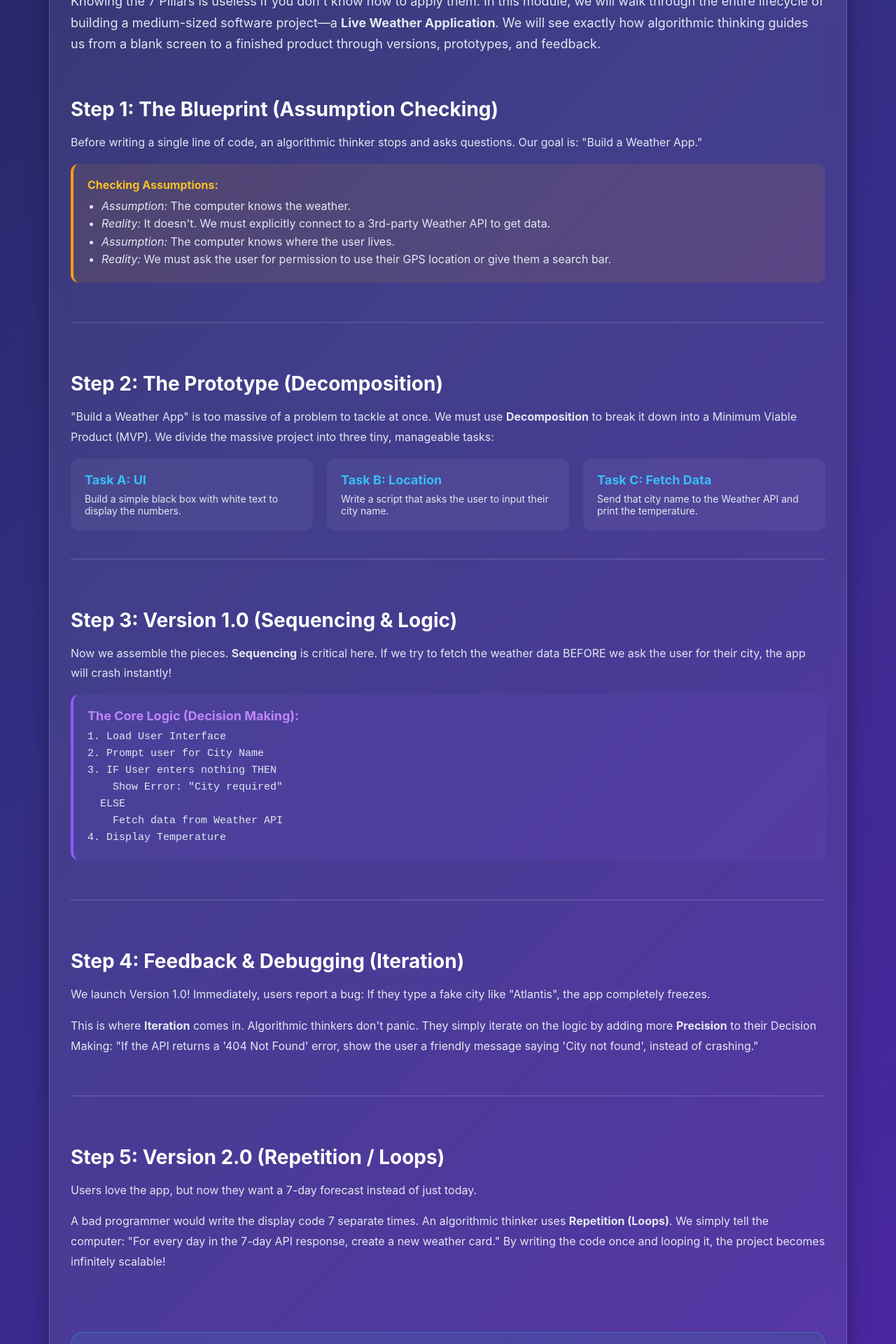
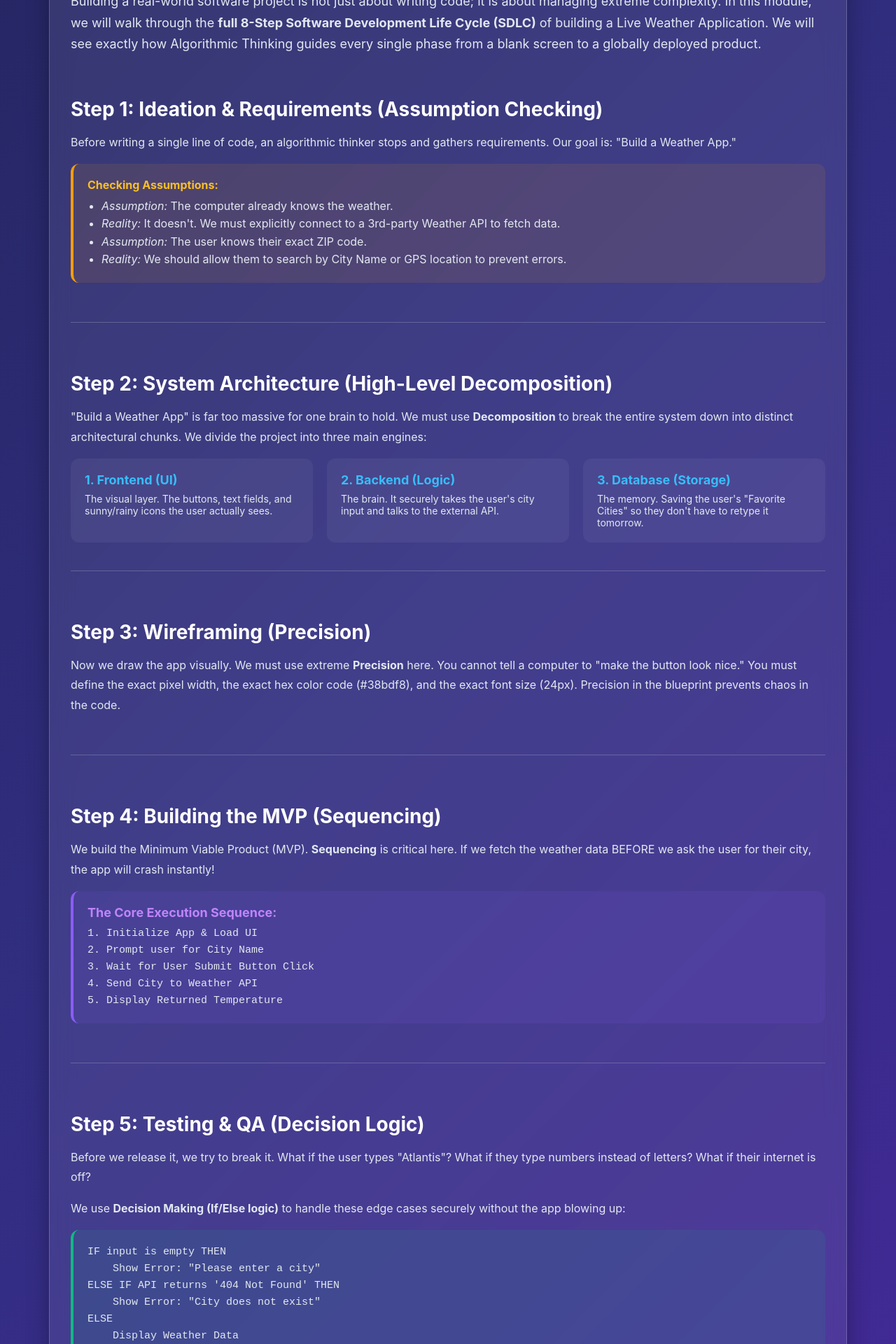
Before and after one commit to SPP-2005/AlgoThink1, a Next.js app: page /course/module-3 in a window 1280 px wide. Shown: the part 240-2160 px from the top of the page at 70% size. Built offline with nearby package versions, Linux system fonts and the light colour scheme.

Commit message:
docs: deeply expand module 3 into a professional 8-step project lifecycle

```diff
--- a/app/course/module-3/page.js
+++ b/app/course/module-3/page.js
@@ -11,94 +11,129 @@ export default function Module3() {
             <div className="panel">
                 <h1 style={{ fontSize: '36px', color: '#7dd3fc', marginBottom: '20px', fontWeight: '900' }}>Algorithmic Thinking in Project Building</h1>
                 <p style={{ color: 'var(--text-muted)', fontSize: '18px', lineHeight: '1.7', marginBottom: '40px' }}>
-                    Knowing the 7 Pillars is useless if you don't know how to apply them. In this module, we will walk through the entire lifecycle of building a medium-sized software project—a <strong>Live Weather Application</strong>. We will see exactly how algorithmic thinking guides us from a blank screen to a finished product through versions, prototypes, and feedback.
+                    Building a real-world software project is not just about writing code; it is about managing extreme complexity. In this module, we will walk through the <strong>full 8-Step Software Development Life Cycle (SDLC)</strong> of building a Live Weather Application. We will see exactly how Algorithmic Thinking guides every single phase from a blank screen to a globally deployed product.
                 </p>
 
                 {/* Step 1 */}
                 <div style={{ marginBottom: '50px', paddingBottom: '40px', borderBottom: '1px solid var(--border)' }}>
-                    <h2 style={{ fontSize: '28px', color: '#ffffff', marginBottom: '16px' }}>Step 1: The Blueprint (Assumption Checking)</h2>
+                    <h2 style={{ fontSize: '28px', color: '#ffffff', marginBottom: '16px' }}>Step 1: Ideation & Requirements (Assumption Checking)</h2>
                     <p style={{ color: 'var(--text-muted)', lineHeight: '1.8', marginBottom: '16px', fontSize: '16px' }}>
-                        Before writing a single line of code, an algorithmic thinker stops and asks questions. Our goal is: "Build a Weather App."
+                        Before writing a single line of code, an algorithmic thinker stops and gathers requirements. Our goal is: "Build a Weather App."
                     </p>
                     <div style={{ background: 'rgba(245, 158, 11, 0.1)', padding: '20px', borderRadius: '12px', borderLeft: '4px solid #f59e0b', marginBottom: '16px' }}>
                         <strong style={{ color: '#fbbf24', display: 'block', marginBottom: '8px' }}>Checking Assumptions:</strong>
                         <ul style={{ color: '#e2e8f0', paddingLeft: '20px', lineHeight: '1.6' }}>
-                            <li><em>Assumption:</em> The computer knows the weather.</li>
-                            <li><em>Reality:</em> It doesn't. We must explicitly connect to a 3rd-party Weather API to get data.</li>
-                            <li><em>Assumption:</em> The computer knows where the user lives.</li>
-                            <li><em>Reality:</em> We must ask the user for permission to use their GPS location or give them a search bar.</li>
+                            <li><em>Assumption:</em> The computer already knows the weather.</li>
+                            <li><em>Reality:</em> It doesn't. We must explicitly connect to a 3rd-party Weather API to fetch data.</li>
+                            <li><em>Assumption:</em> The user knows their exact ZIP code.</li>
+                            <li><em>Reality:</em> We should allow them to search by City Name or GPS location to prevent errors.</li>
                         </ul>
                     </div>
                 </div>
 
                 {/* Step 2 */}
                 <div style={{ marginBottom: '50px', paddingBottom: '40px', borderBottom: '1px solid var(--border)' }}>
-                    <h2 style={{ fontSize: '28px', color: '#ffffff', marginBottom: '16px' }}>Step 2: The Prototype (Decomposition)</h2>
+                    <h2 style={{ fontSize: '28px', color: '#ffffff', marginBottom: '16px' }}>Step 2: System Architecture (High-Level Decomposition)</h2>
                     <p style={{ color: 'var(--text-muted)', lineHeight: '1.8', marginBottom: '16px', fontSize: '16px' }}>
-                        "Build a Weather App" is too massive of a problem to tackle at once. We must use <strong>Decomposition</strong> to break it down into a Minimum Viable Product (MVP). We divide the massive project into three tiny, manageable tasks:
+                        "Build a Weather App" is far too massive for one brain to hold. We must use <strong>Decomposition</strong> to break the entire system down into distinct architectural chunks. We divide the project into three main engines:
                     </p>
                     <div style={{ display: 'grid', gridTemplateColumns: 'repeat(auto-fit, minmax(200px, 1fr))', gap: '20px' }}>
                         <div style={{ background: 'rgba(255,255,255,0.05)', padding: '20px', borderRadius: '12px' }}>
-                            <h4 style={{ color: '#38bdf8', marginBottom: '8px', fontSize: '18px' }}>Task A: UI</h4>
-                            <p style={{ color: 'var(--text-muted)', fontSize: '14px' }}>Build a simple black box with white text to display the numbers.</p>
+                            <h4 style={{ color: '#38bdf8', marginBottom: '8px', fontSize: '18px' }}>1. Frontend (UI)</h4>
+                            <p style={{ color: 'var(--text-muted)', fontSize: '14px' }}>The visual layer. The buttons, text fields, and sunny/rainy icons the user actually sees.</p>
                         </div>
                         <div style={{ background: 'rgba(255,255,255,0.05)', padding: '20px', borderRadius: '12px' }}>
-                            <h4 style={{ color: '#38bdf8', marginBottom: '8px', fontSize: '18px' }}>Task B: Location</h4>
-                            <p style={{ color: 'var(--text-muted)', fontSize: '14px' }}>Write a script that asks the user to input their city name.</p>
+                            <h4 style={{ color: '#38bdf8', marginBottom: '8px', fontSize: '18px' }}>2. Backend (Logic)</h4>
+                            <p style={{ color: 'var(--text-muted)', fontSize: '14px' }}>The brain. It securely takes the user's city input and talks to the external API.</p>
                         </div>
                         <div style={{ background: 'rgba(255,255,255,0.05)', padding: '20px', borderRadius: '12px' }}>
-                            <h4 style={{ color: '#38bdf8', marginBottom: '8px', fontSize: '18px' }}>Task C: Fetch Data</h4>
-                            <p style={{ color: 'var(--text-muted)', fontSize: '14px' }}>Send that city name to the Weather API and print the temperature.</p>
+                            <h4 style={{ color: '#38bdf8', marginBottom: '8px', fontSize: '18px' }}>3. Database (Storage)</h4>
+                            <p style={{ color: 'var(--text-muted)', fontSize: '14px' }}>The memory. Saving the user's "Favorite Cities" so they don't have to retype it tomorrow.</p>
                         </div>
                     </div>
                 </div>
 
                 {/* Step 3 */}
                 <div style={{ marginBottom: '50px', paddingBottom: '40px', borderBottom: '1px solid var(--border)' }}>
-                    <h2 style={{ fontSize: '28px', color: '#ffffff', marginBottom: '16px' }}>Step 3: Version 1.0 (Sequencing & Logic)</h2>
+                    <h2 style={{ fontSize: '28px', color: '#ffffff', marginBottom: '16px' }}>Step 3: Wireframing (Precision)</h2>
                     <p style={{ color: 'var(--text-muted)', lineHeight: '1.8', marginBottom: '16px', fontSize: '16px' }}>
-                        Now we assemble the pieces. <strong>Sequencing</strong> is critical here. If we try to fetch the weather data BEFORE we ask the user for their city, the app will crash instantly!
+                        Now we draw the app visually. We must use extreme <strong>Precision</strong> here. You cannot tell a computer to "make the button look nice." You must define the exact pixel width, the exact hex color code (#38bdf8), and the exact font size (24px). Precision in the blueprint prevents chaos in the code.
+                    </p>
+                </div>
+
+                {/* Step 4 */}
+                <div style={{ marginBottom: '50px', paddingBottom: '40px', borderBottom: '1px solid var(--border)' }}>
+                    <h2 style={{ fontSize: '28px', color: '#ffffff', marginBottom: '16px' }}>Step 4: Building the MVP (Sequencing)</h2>
+                    <p style={{ color: 'var(--text-muted)', lineHeight: '1.8', marginBottom: '16px', fontSize: '16px' }}>
+                        We build the Minimum Viable Product (MVP). <strong>Sequencing</strong> is critical here. If we fetch the weather data BEFORE we ask the user for their city, the app will crash instantly!
                     </p>
                     <div style={{ background: 'rgba(139, 92, 246, 0.1)', padding: '20px', borderRadius: '12px', borderLeft: '4px solid #8b5cf6', marginBottom: '16px' }}>
-                        <strong style={{ color: '#c084fc', display: 'block', marginBottom: '8px', fontSize: '18px' }}>The Core Logic (Decision Making):</strong>
+                        <strong style={{ color: '#c084fc', display: 'block', marginBottom: '8px', fontSize: '18px' }}>The Core Execution Sequence:</strong>
                         <code style={{ color: '#e2e8f0', display: 'block', whiteSpace: 'pre', fontFamily: 'monospace', fontSize: '15px', lineHeight: '1.6' }}>
-                            1. Load User Interface<br/>
+                            1. Initialize App & Load UI<br/>
                             2. Prompt user for City Name<br/>
-                            3. IF User enters nothing THEN<br/>
-                            &nbsp;&nbsp;&nbsp;&nbsp;Show Error: "City required"<br/>
-                            &nbsp;&nbsp;ELSE<br/>
-                            &nbsp;&nbsp;&nbsp;&nbsp;Fetch data from Weather API<br/>
-                            4. Display Temperature<br/>
+                            3. Wait for User Submit Button Click<br/>
+                            4. Send City to Weather API<br/>
+                            5. Display Returned Temperature<br/>
                         </code>
                     </div>
                 </div>
 
-                {/* Step 4 */}
+                {/* Step 5 */}
                 <div style={{ marginBottom: '50px', paddingBottom: '40px', borderBottom: '1px solid var(--border)' }}>
-                    <h2 style={{ fontSize: '28px', color: '#ffffff', marginBottom: '16px' }}>Step 4: Feedback & Debugging (Iteration)</h2>
+                    <h2 style={{ fontSize: '28px', color: '#ffffff', marginBottom: '16px' }}>Step 5: Testing & QA (Decision Logic)</h2>
                     <p style={{ color: 'var(--text-muted)', lineHeight: '1.8', marginBottom: '16px', fontSize: '16px' }}>
-                        We launch Version 1.0! Immediately, users report a bug: If they type a fake city like "Atlantis", the app completely freezes.
+                        Before we release it, we try to break it. What if the user types "Atlantis"? What if they type numbers instead of letters? What if their internet is off?
                     </p>
                     <p style={{ color: 'var(--text-muted)', lineHeight: '1.8', marginBottom: '16px', fontSize: '16px' }}>
-                        This is where <strong>Iteration</strong> comes in. Algorithmic thinkers don't panic. They simply iterate on the logic by adding more <strong>Precision</strong> to their Decision Making: "If the API returns a '404 Not Found' error, show the user a friendly message saying 'City not found', instead of crashing."
+                        We use <strong>Decision Making (If/Else logic)</strong> to handle these edge cases securely without the app blowing up:
+                    </p>
+                    <div style={{ background: 'rgba(16, 185, 129, 0.1)', padding: '20px', borderRadius: '12px', borderLeft: '4px solid #10b981', marginBottom: '16px' }}>
+                        <code style={{ color: '#e2e8f0', display: 'block', whiteSpace: 'pre', fontFamily: 'monospace', fontSize: '15px', lineHeight: '1.6' }}>
+                            IF input is empty THEN<br/>
+                            &nbsp;&nbsp;&nbsp;&nbsp;Show Error: "Please enter a city"<br/>
+                            ELSE IF API returns '404 Not Found' THEN<br/>
+                            &nbsp;&nbsp;&nbsp;&nbsp;Show Error: "City does not exist"<br/>
+                            ELSE<br/>
+                            &nbsp;&nbsp;&nbsp;&nbsp;Display Weather Data<br/>
+                        </code>
+                    </div>
+                </div>
+
+                {/* Step 6 */}
+                <div style={{ marginBottom: '50px', paddingBottom: '40px', borderBottom: '1px solid var(--border)' }}>
+                    <h2 style={{ fontSize: '28px', color: '#ffffff', marginBottom: '16px' }}>Step 6: User Feedback & Debugging (Iteration)</h2>
+                    <p style={{ color: 'var(--text-muted)', lineHeight: '1.8', marginBottom: '16px', fontSize: '16px' }}>
+                        We launch Version 1.0! Immediately, a user reports a bug: The temperature shows "298" on a cold day, because the API sends data in Kelvin instead of Fahrenheit!
+                    </p>
+                    <p style={{ color: 'var(--text-muted)', lineHeight: '1.8', marginBottom: '16px', fontSize: '16px' }}>
+                        This is where <strong>Iteration</strong> comes in. Algorithmic thinkers don't panic. They simply iterate on the logic by locating the specific sequence step that failed, adding a mathematical conversion formula (`(K - 273.15) * 9/5 + 32`), and pushing out an update.
                     </p>
                 </div>
 
-                {/* Step 5 */}
-                <div style={{ marginBottom: '50px' }}>
-                    <h2 style={{ fontSize: '28px', color: '#ffffff', marginBottom: '16px' }}>Step 5: Version 2.0 (Repetition / Loops)</h2>
+                {/* Step 7 */}
+                <div style={{ marginBottom: '50px', paddingBottom: '40px', borderBottom: '1px solid var(--border)' }}>
+                    <h2 style={{ fontSize: '28px', color: '#ffffff', marginBottom: '16px' }}>Step 7: Scaling to Version 2.0 (Repetition / Loops)</h2>
                     <p style={{ color: 'var(--text-muted)', lineHeight: '1.8', marginBottom: '16px', fontSize: '16px' }}>
-                        Users love the app, but now they want a 7-day forecast instead of just today.
+                        Users love the app, but now they want a full 7-day forecast instead of just today's weather.
                     </p>
                     <p style={{ color: 'var(--text-muted)', lineHeight: '1.8', marginBottom: '16px', fontSize: '16px' }}>
-                        A bad programmer would write the display code 7 separate times. An algorithmic thinker uses <strong>Repetition (Loops)</strong>. We simply tell the computer: "For every day in the 7-day API response, create a new weather card." By writing the code once and looping it, the project becomes infinitely scalable!
+                        A bad programmer would write the display code 7 separate times. An algorithmic thinker uses <strong>Repetition (Loops)</strong>. We simply tell the computer: "For every day in the 7-day API response, generate a new weather card automatically." By writing the code once and looping it, the project becomes infinitely scalable!
+                    </p>
+                </div>
+
+                {/* Step 8 */}
+                <div style={{ marginBottom: '50px' }}>
+                    <h2 style={{ fontSize: '28px', color: '#ffffff', marginBottom: '16px' }}>Step 8: Deployment & Maintenance (Continuous Iteration)</h2>
+                    <p style={{ color: 'var(--text-muted)', lineHeight: '1.8', marginBottom: '16px', fontSize: '16px' }}>
+                        The app is finally deployed to millions of users globally. Over time, servers might crash under heavy load, or the weather API might update its formatting. Algorithmic thinking never stops; it is a continuous, never-ending loop of monitoring, finding bugs, decomposing the bug, fixing the logic, and deploying a new version.
                     </p>
                 </div>
 
                 <div style={{ background: 'linear-gradient(135deg, rgba(56, 189, 248, 0.1), rgba(16, 185, 129, 0.1))', padding: '30px', borderRadius: '16px', textAlign: 'center', border: '1px solid rgba(56, 189, 248, 0.3)' }}>
                     <h2 style={{ fontSize: '28px', color: '#ffffff', marginBottom: '16px' }}>Graduation Time!</h2>
                     <p style={{ color: 'var(--text-muted)', fontSize: '16px', lineHeight: '1.7', marginBottom: '24px', maxWidth: '700px', margin: '0 auto 24px auto' }}>
-                        You have completed all theoretical modules. You now understand how a machine thinks, how logic governs reality, and how to structure a massive software project from scratch. It is time to prove it.
+                        You have completed all theoretical modules. You now understand how a machine thinks, how logic governs reality, and how to structure a massive software project from scratch using the Software Development Life Cycle. It is time to prove it.
                     </p>
                     <Link href="/lab" className="btn btn-primary" style={{ width: 'auto', background: '#10b981', color: '#000', padding: '16px 40px', fontSize: '18px', borderRadius: '30px' }}>Take the Final Exam: Enter The Lab 🚀</Link>
                 </div>
```
